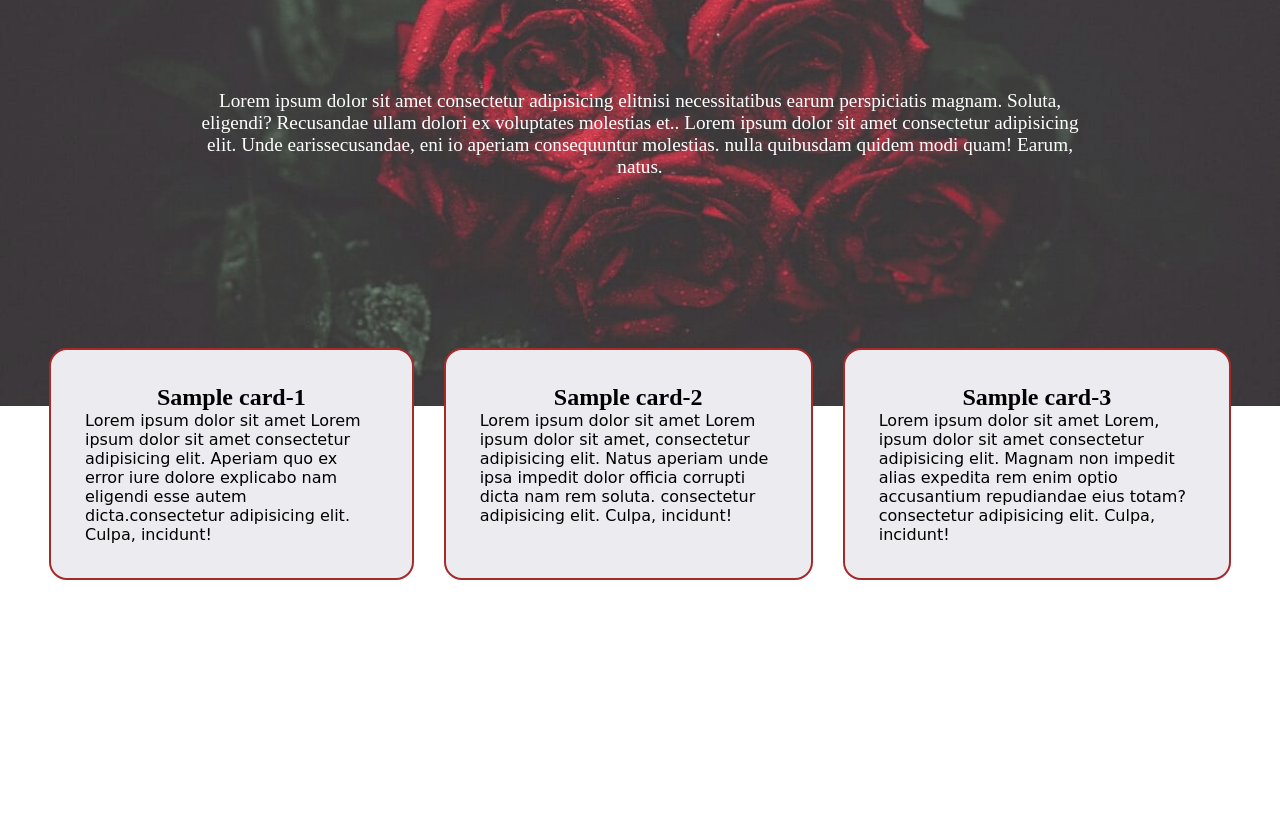
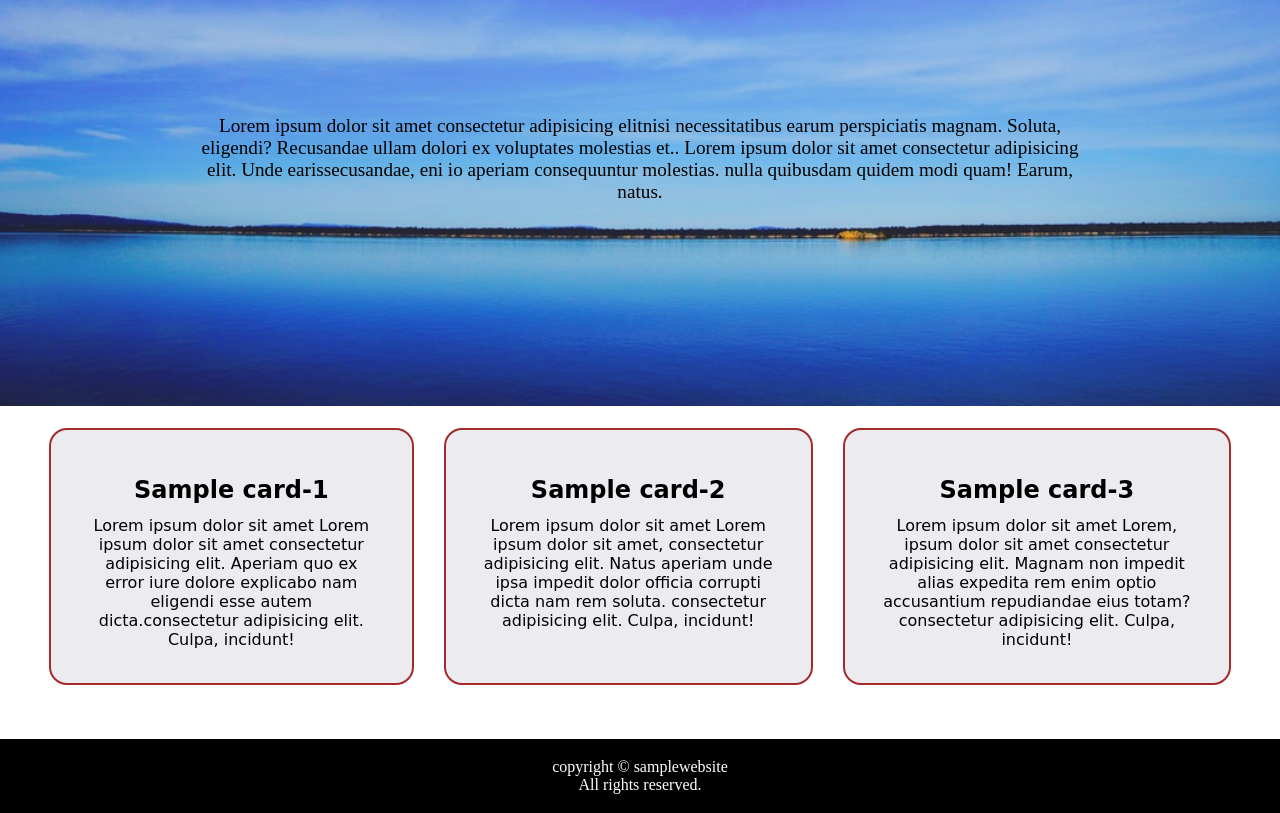
Before and after one commit to priyajha1499/coverage, a plain HTML site: page index.html in a window 1280 px wide. Shown: the part 210-1023 px from the top of the page. Before the commit the page ends 844 px from the top, so only its background shows below. Drawn offline with Linux system fonts and the light colour scheme.

Commit message:
First commit

```diff
--- a/index.html
+++ b/index.html
@@ -5,7 +5,7 @@
     <meta http-equiv="X-UA-Compatible" content="IE=edge">
     <meta name="viewport" content="width=device-width, initial-scale=1.0">
     <title>Document</title>
-    <link rel="stylesheet" href="web.css">
+    <link rel="stylesheet"  href="web.css">
 </head>
 <body>
 <nav id="bar">
@@ -24,12 +24,16 @@
     <br>
     <br>
     <br>
-    <br>
     <p> Lorem ipsum dolor sit amet consectetur adipisicing elitnisi necessitatibus earum perspiciatis magnam. Soluta, eligendi?
     Recusandae ullam dolori ex voluptates molestias et.. Lorem ipsum dolor sit amet consectetur adipisicing elit. Unde earissecusandae, eni
     io aperiam consequuntur molestias.  nulla quibusdam quidem modi quam! Earum, natus.
 </p>
 
+<br>
+<br>
+<div>
+
+</div>
 </section>
 
 <section id="services-container">
@@ -57,5 +61,11 @@
     </div>
 </section>
 
+<footer>
+    <div class="center">
+        copyright &copy;  samplewebsite <br> All rights reserved.
+    </div>
+</footer>
+
 </body>
 </html>
--- a/web.css
+++ b/web.css
@@ -67,7 +67,7 @@ html{
 }
 #home::before{
     content: "";
-    background: url('/rose.jpg') no-repeat center center/cover;
+    background: url('./img.jpeg') no-repeat center center/cover;
     position: absolute;
     top: 0px;
     left: 0px;
@@ -77,22 +77,18 @@ html{
     opacity: 0.89;
 }
 #home h1{
-    color: white;
+    color: black;
     text-align: center;
     font-family: 'Times New Roman', Times, serif;
 }
 #home p{
-    color: white;
+    color: black;
     text-align: center;
     font-size: 1.2rem;
     font-family: 'Times New Roman', Times, serif;
 }
 
 /* services center*/
-
-#services-conatiner .h-primary center{
-    text-align: center;
-}
 
 #services{
     margin: 34px;
@@ -116,3 +112,27 @@ html{
 #services .box h2{
     text-align: center;
 }
+
+/* utility class */
+.h-primary{
+    font-family: serif;
+    font-size: 2.8rem;
+    padding: 40px;
+}
+.h-secondry{
+    font-family: cursive;
+    font-size: 1.5rem;
+    padding: 12px;
+}
+
+.center{
+    text-align: center;
+}
+
+/* footer */
+
+footer{
+    background: black;
+    color: white;
+    padding: 19px 20px;
+}
```
Also changed, not shown: img.jpeg (added), rose.jpg (deleted).
